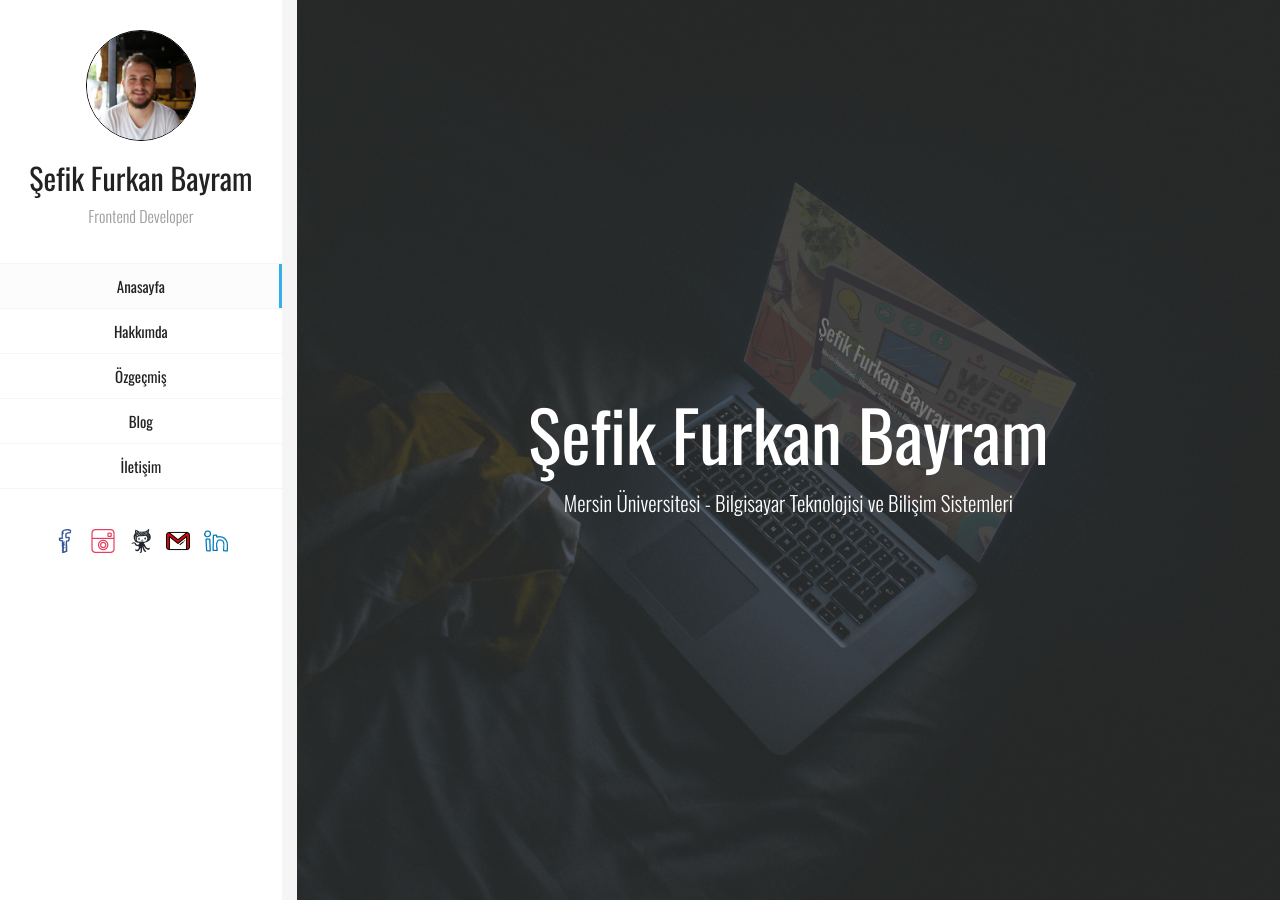
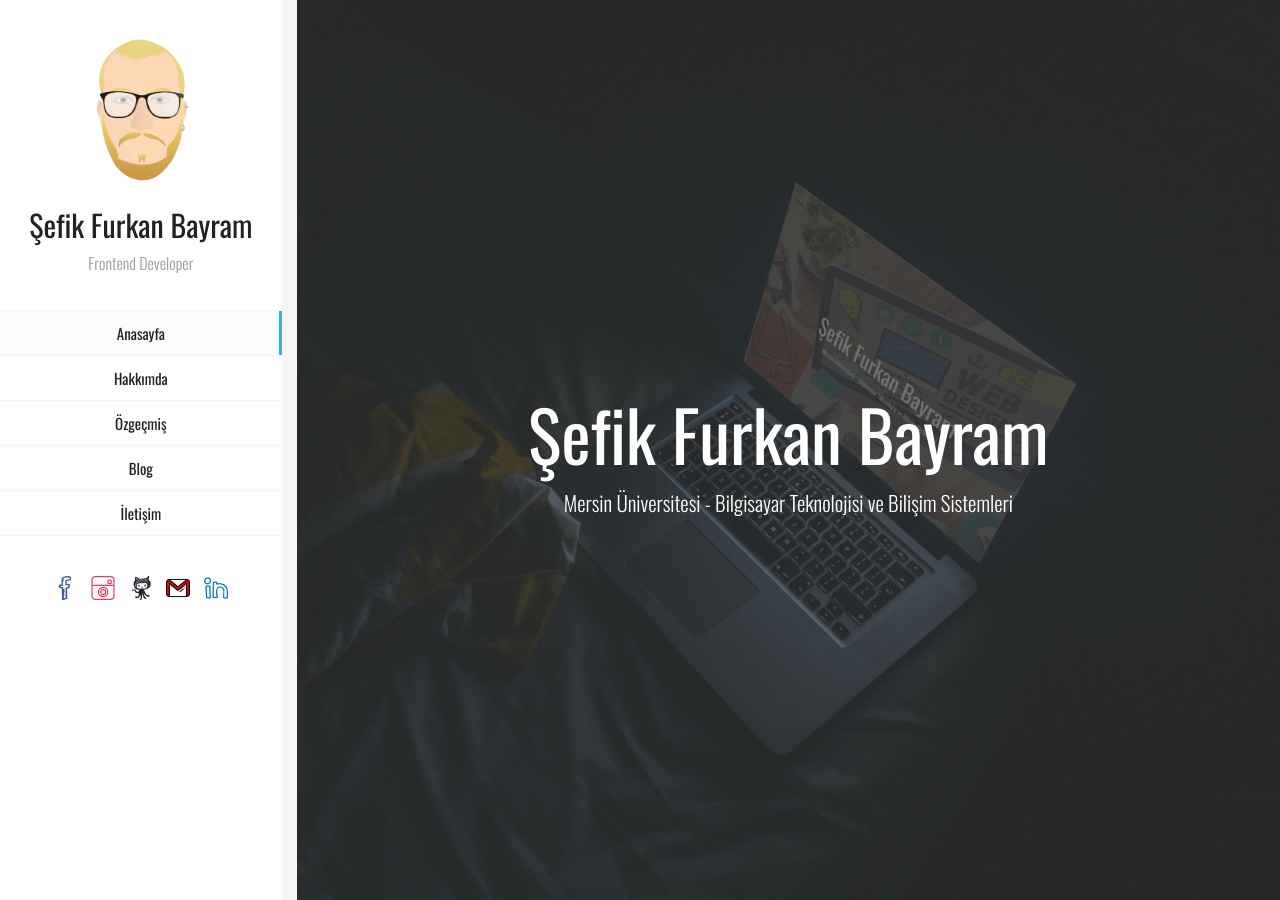
Before and after one commit to furkanbayram2/furkanbayram2.github.io, a Jekyll site: the page built from index.html, in a window 1280 px wide. Built offline with Jekyll 4.4.1, drawn with Linux system fonts in a browser that asks for light colours; nearby versions of some CDN libraries; library files that are not in the unit come from our copies; the list of posts is cut into pages by our own code.

Commit message:
Profil fotoğrafı değiştirildi.

```diff
--- a/index.html
+++ b/index.html
@@ -19,7 +19,7 @@ redirect_from:
       <!-- Header -->
       <header id="site_header" class="header mobile-menu-hide">
         <div class="my-photo">
-          <img src="static/images/profileImage.jpg" alt="image">
+          <img src="static/images/profileImage.png" alt="image">
           <div class="mask"></div>
         </div>
 
--- a/static/css/main.css
+++ b/static/css/main.css
@@ -517,7 +517,7 @@ textarea.form-control, textarea.form-control:focus {
 .my-photo img {
   position: relative;
   border-radius: 200px;
-  border: 1px solid black;
+
 }
 
 .my-photo-mobile{
```
Also changed, not shown: static/images/profileImage.png (added), 5 other files.
